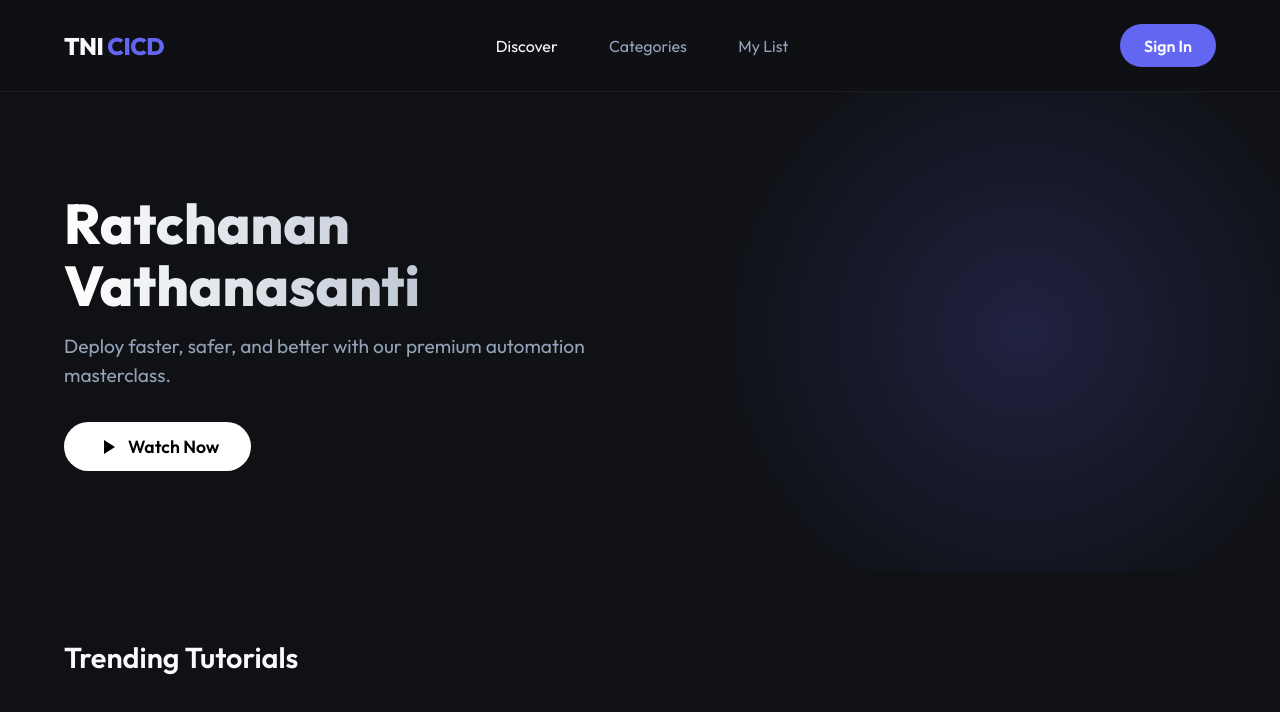
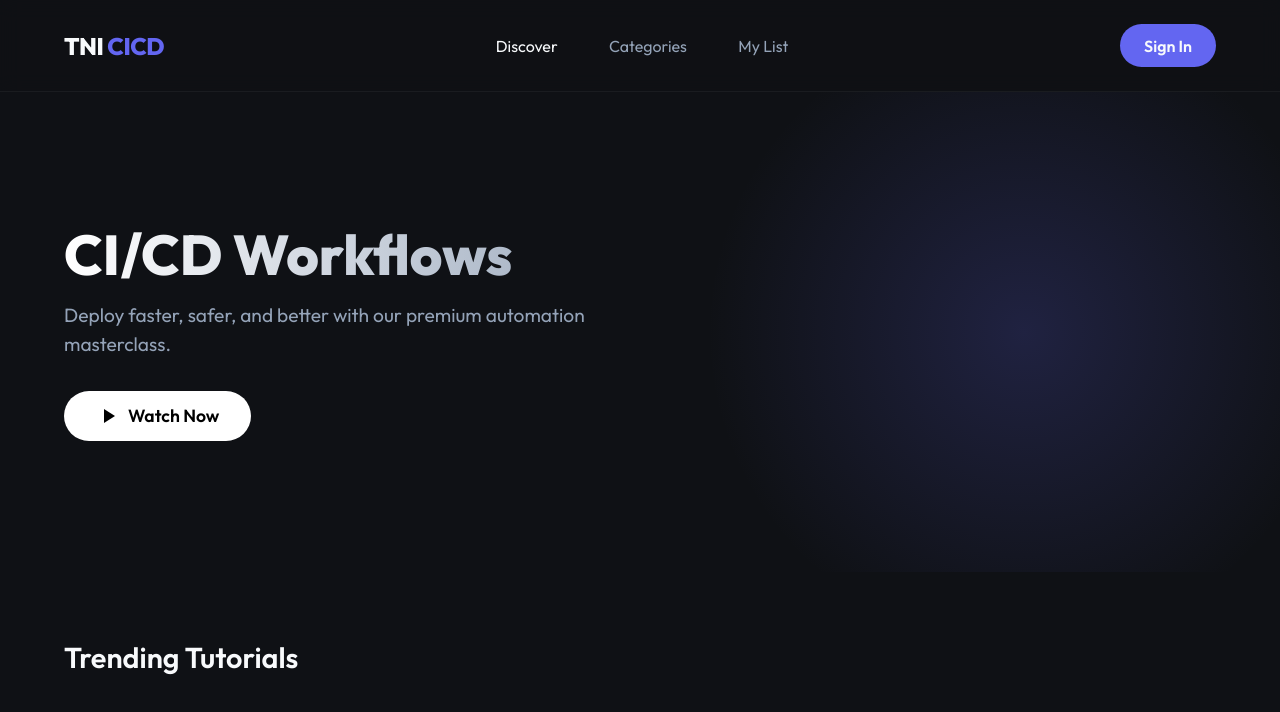
Before and after one commit to Tangthai025/cicd-lab2, a website: page public/index.html in a window 1280 px wide. Drawn offline with Linux system fonts and the light colour scheme; no server answers.

Commit message:
back to def

```diff
--- a/public/index.html
+++ b/public/index.html
@@ -20,7 +20,7 @@
 
     <header class="hero">
         <div class="hero-content">
-            <h1>Ratchanan Vathanasanti</h1>
+            <h1>CI/CD Workflows</h1>
             <p>Deploy faster, safer, and better with our premium automation masterclass.</p>
             <button class="play-btn">
                 <svg viewBox="0 0 24 24" fill="currentColor" width="24" height="24">
```
